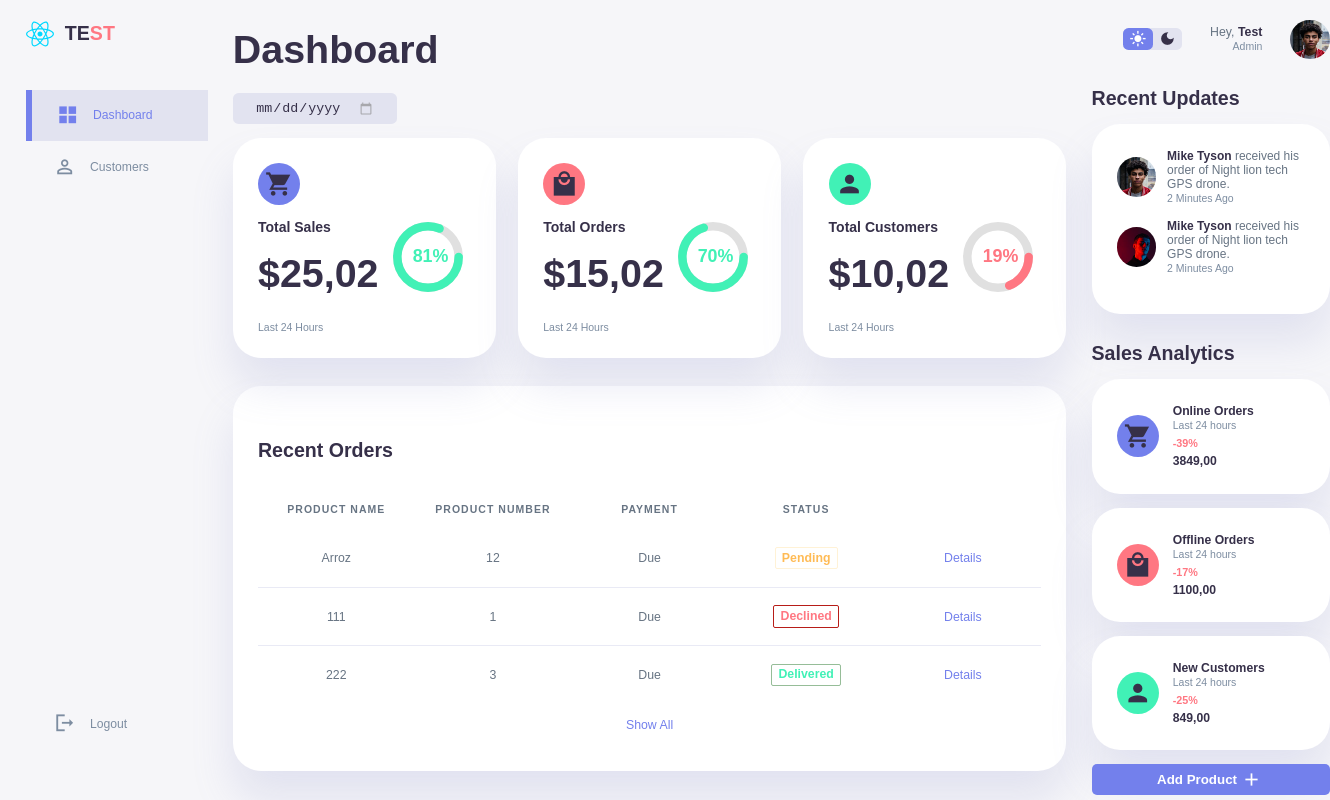
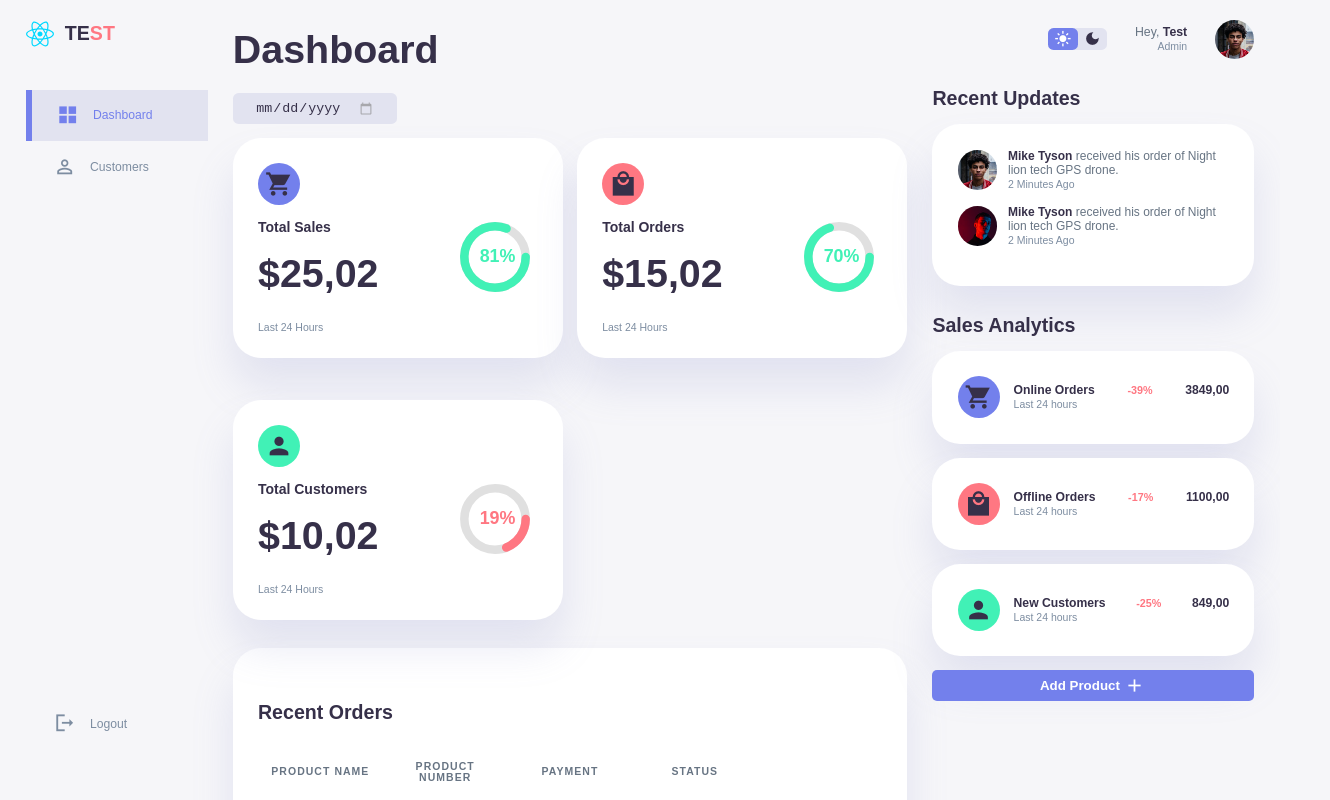
Before and after one commit to dxdns/react-components, a React (Vite) app: page / in a window 1280 px wide. Shown: the top 800 px of the page, 1330 px wide, since content can reach past the window. Built offline with nearby package versions, Linux system fonts and the light colour scheme.

Commit message:
fix: responsive style

```diff
--- a/src/components/card-analytic/style.css
+++ b/src/components/card-analytic/style.css
@@ -9,15 +9,15 @@
         align-items: baseline;
         margin: 0;
         width: 100%;
-        flex-direction: column;
+        /* flex-direction: column; */
         gap: 5px;
     }
 }
 
-@media screen and (max-width: 1200px) {
+/* @media screen and (max-width: 1200px) {
     .card-analytic {
         .right {
             flex-direction: row;
         }
     }
-}
+} */
--- a/src/components/data-table/style.css
+++ b/src/components/data-table/style.css
@@ -90,6 +90,7 @@ table th {
     cursor: pointer;
     padding: 10px;
     background: none;
+    display: table;
 
     &:after {
         content: '\25BC';
@@ -104,11 +105,3 @@ table th {
         transition: transform .6s;
     }
 }
-
-.expand-content {
-    padding: 0 18px;
-    background-color: var(--color-white);
-    max-height: 0;
-    overflow: hidden;
-    transition: max-height 0.2s ease-out;
-}
--- a/src/layouts/template/style.css
+++ b/src/layouts/template/style.css
@@ -3,7 +3,7 @@
     width: 96%;
     margin: 0 auto;
     gap: 1.8rem;
-    grid-template-columns: 13rem auto 17rem;
+    grid-template-columns: 13rem auto 23rem;
     grid-template-areas:
         "sidebar main right"
     ;
--- a/src/pages/customer/data.tsx
+++ b/src/pages/customer/data.tsx
@@ -29,7 +29,7 @@ export const columns = [
             }
 
             return (
-                <div>
+                <div style={{ display: "-webkit-inline-box" }}>
                     <IconButton
                         name="more_vert"
                         onClick={handleClick}
--- a/src/pages/dashboard/style.css
+++ b/src/pages/dashboard/style.css
@@ -35,6 +35,13 @@
     color: var(--color-primary);
 }
 
+@media screen and (max-width: 1280px) {
+    .insights {
+        grid-template-columns: repeat(2, 1fr) !important;
+        gap: 1rem !important;
+    }
+}
+
 @media screen and (max-width: 1200px) {
     .insights {
         grid-template-columns: 1fr !important;
```
